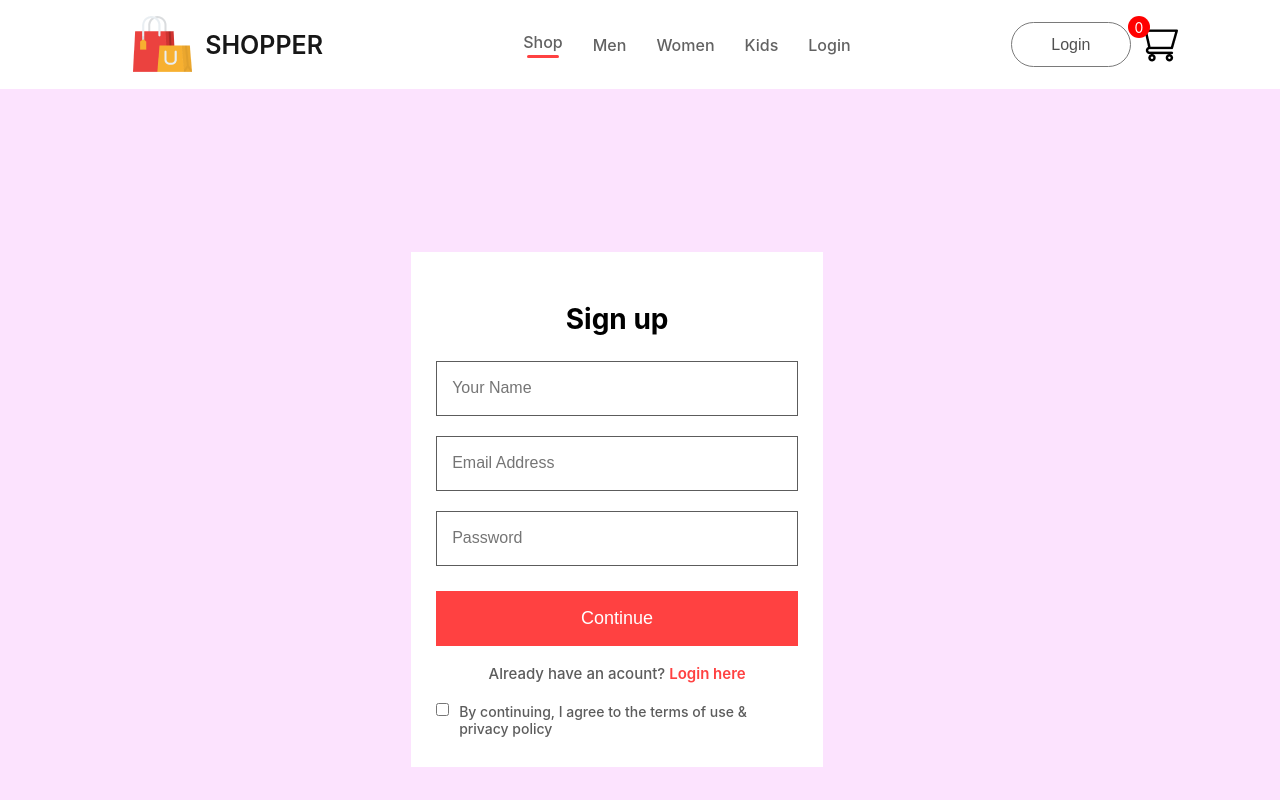
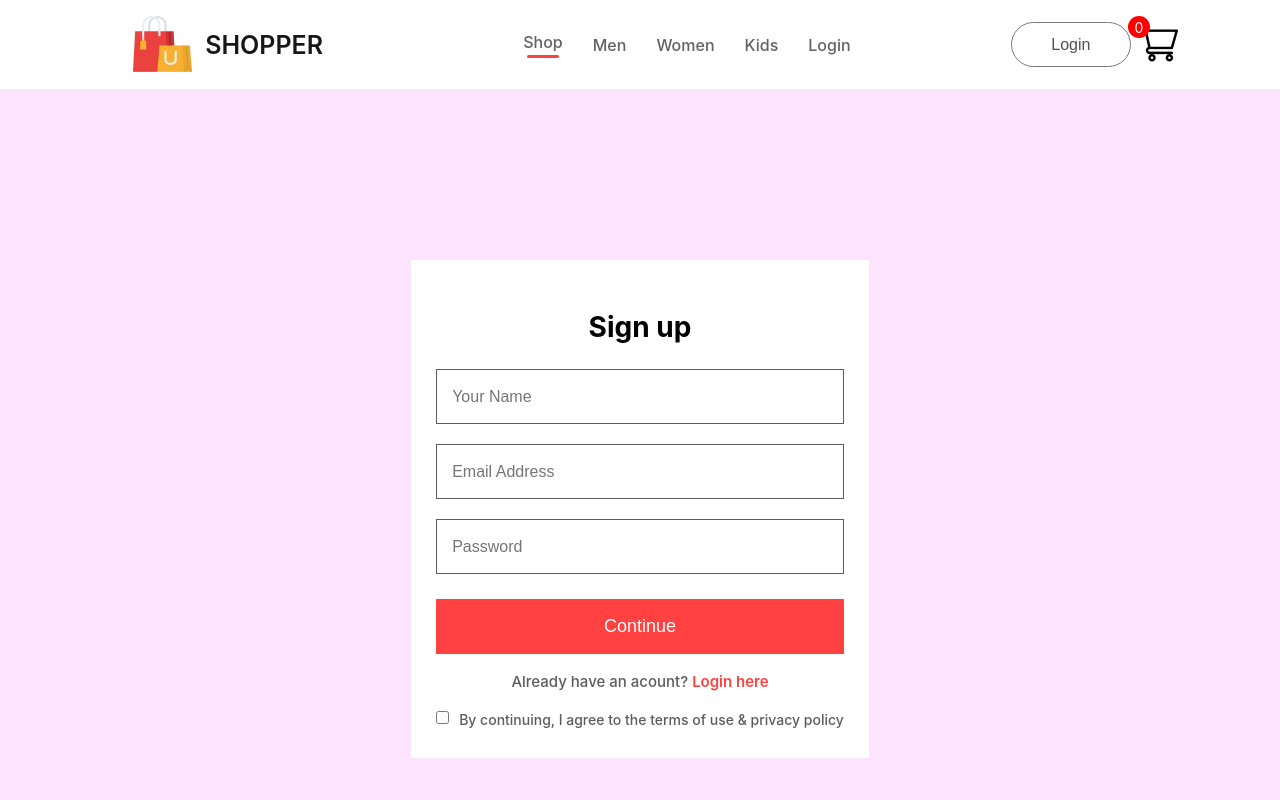
Before and after one commit to The-Vipi14/shopper, a React (Create React App) app in the folder frontend/: page /signup in a window 1280 px wide. Shown: the top 800 px of the page. Built offline with nearby package versions, Linux system fonts and the light colour scheme.

Commit message:
signup page responvie UI updated

```diff
--- a/frontend/src/Pages/CSS/loginSignup.css
+++ b/frontend/src/Pages/CSS/loginSignup.css
@@ -1,6 +1,6 @@
 .login-signup {
   width: 100%;
-  min-height: 100vh;
+  height: 100vh;
   background: #fce3fe;
   display: flex;
   justify-content: center;
@@ -13,7 +13,7 @@
 ================================ */
 
 .login-signup-container {
-  width: 90%;
+  width: 100%;
   max-width: 580px;
   background: white;
   padding: 30px 25px;
```
